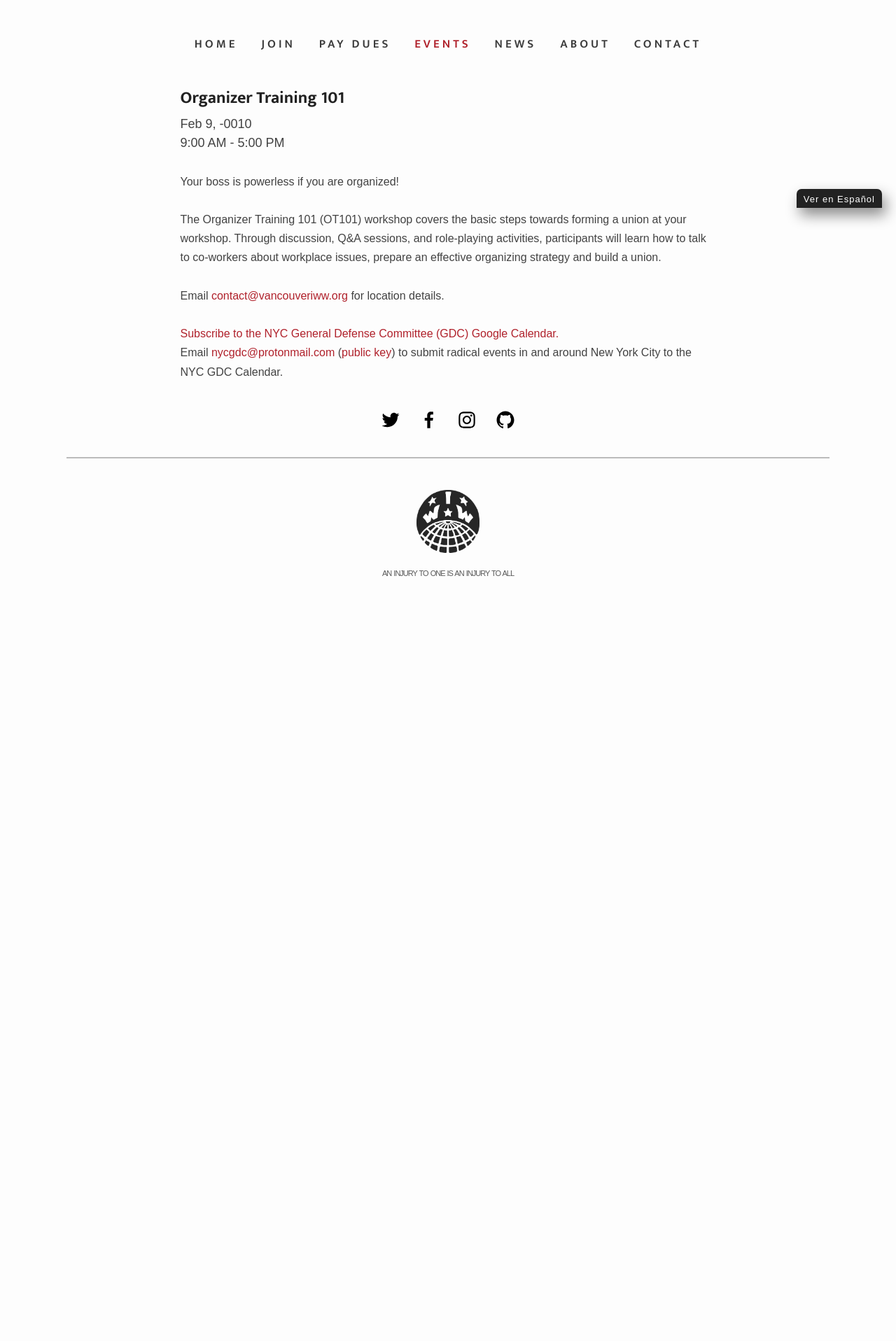
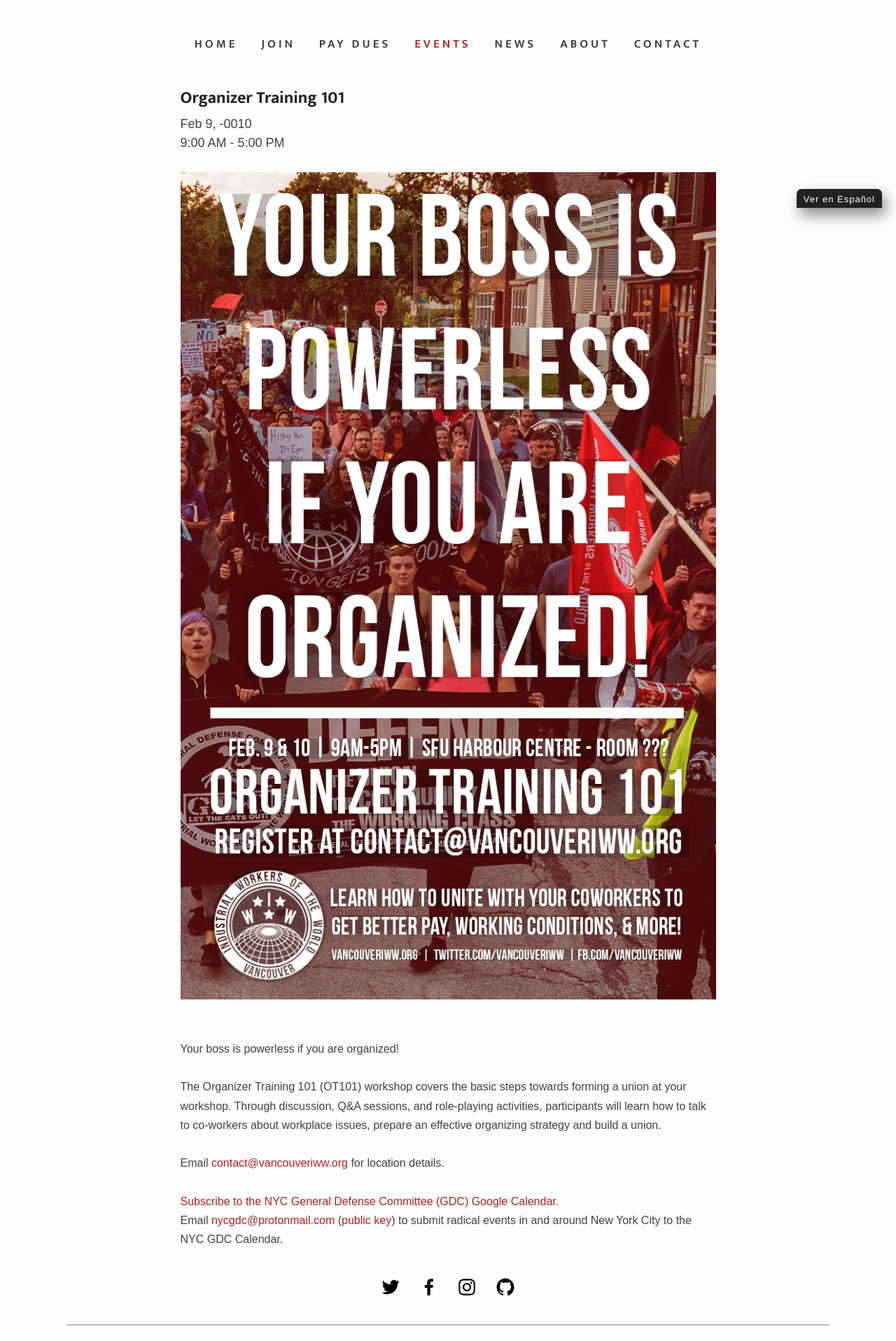
Before and after one commit to vancouveriww/vancouveriww.github.io, a Jekyll site: the page built from _events/february-ot101.md, in a window 1280 px wide. Shown: the part 603-2519 px from the top of the page at 70% size. Built offline with Jekyll 4.4.1, drawn with Linux system fonts in a browser that asks for light colours; some web fonts are replaced; before the commit the page ends 1466 px from its top, so only the background shows below that.

Commit message:
Update february-ot101.md

```diff
--- a/_events/february-ot101.md
+++ b/_events/february-ot101.md
@@ -5,6 +5,8 @@
 time: '9:00 AM - 5:00 PM'
 ---
 
+![](/assets/ot101_poster_idea_slight_red_tint.jpg)
+
 Your boss is powerless if you are organized!
 
 The Organizer Training 101 (OT101) workshop covers the basic steps towards forming a union at your workshop. Through discussion, Q&A sessions, and role-playing activities, participants will learn how to talk to co-workers about workplace issues, prepare an effective organizing strategy and build a union.
```
